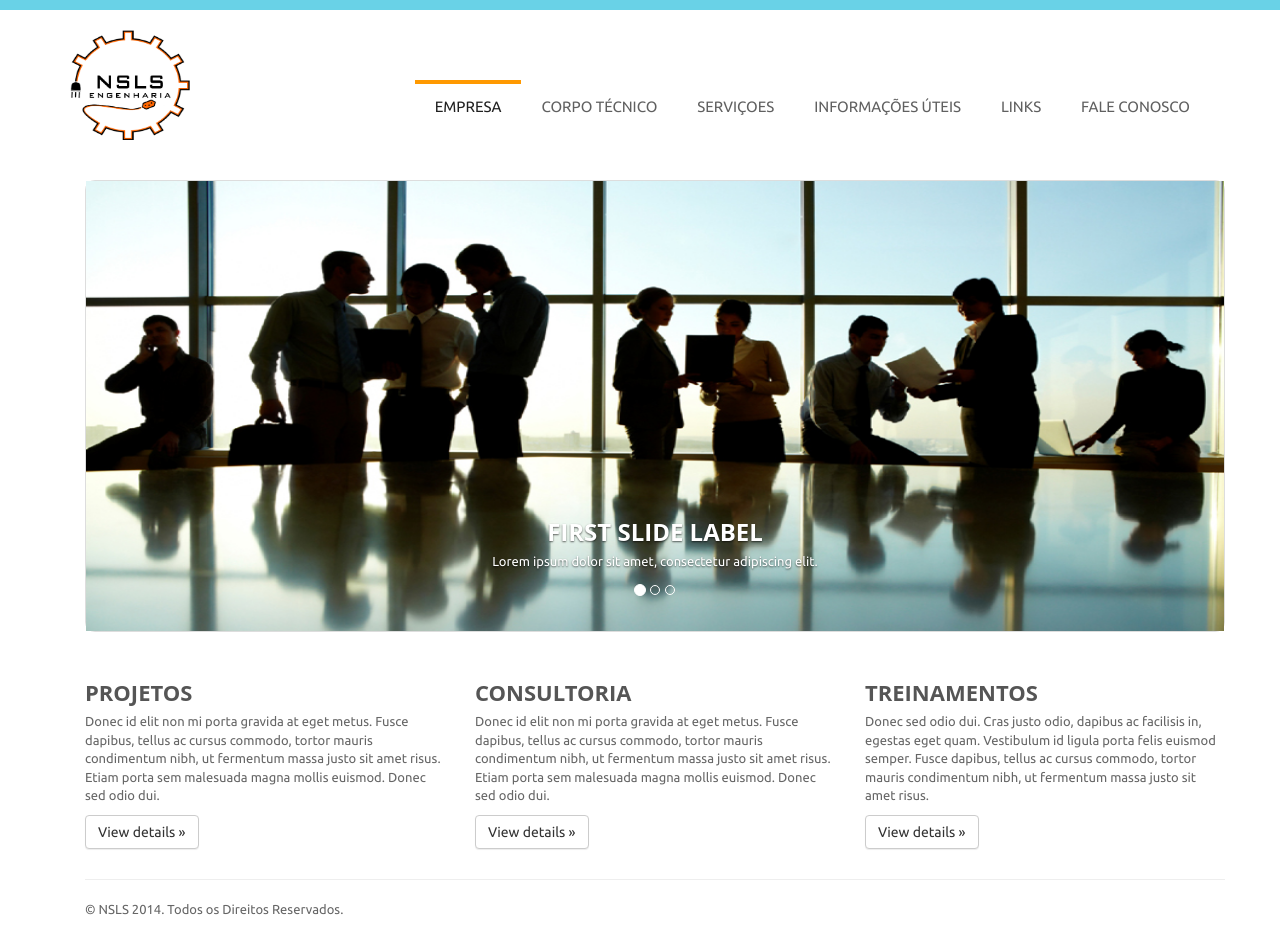
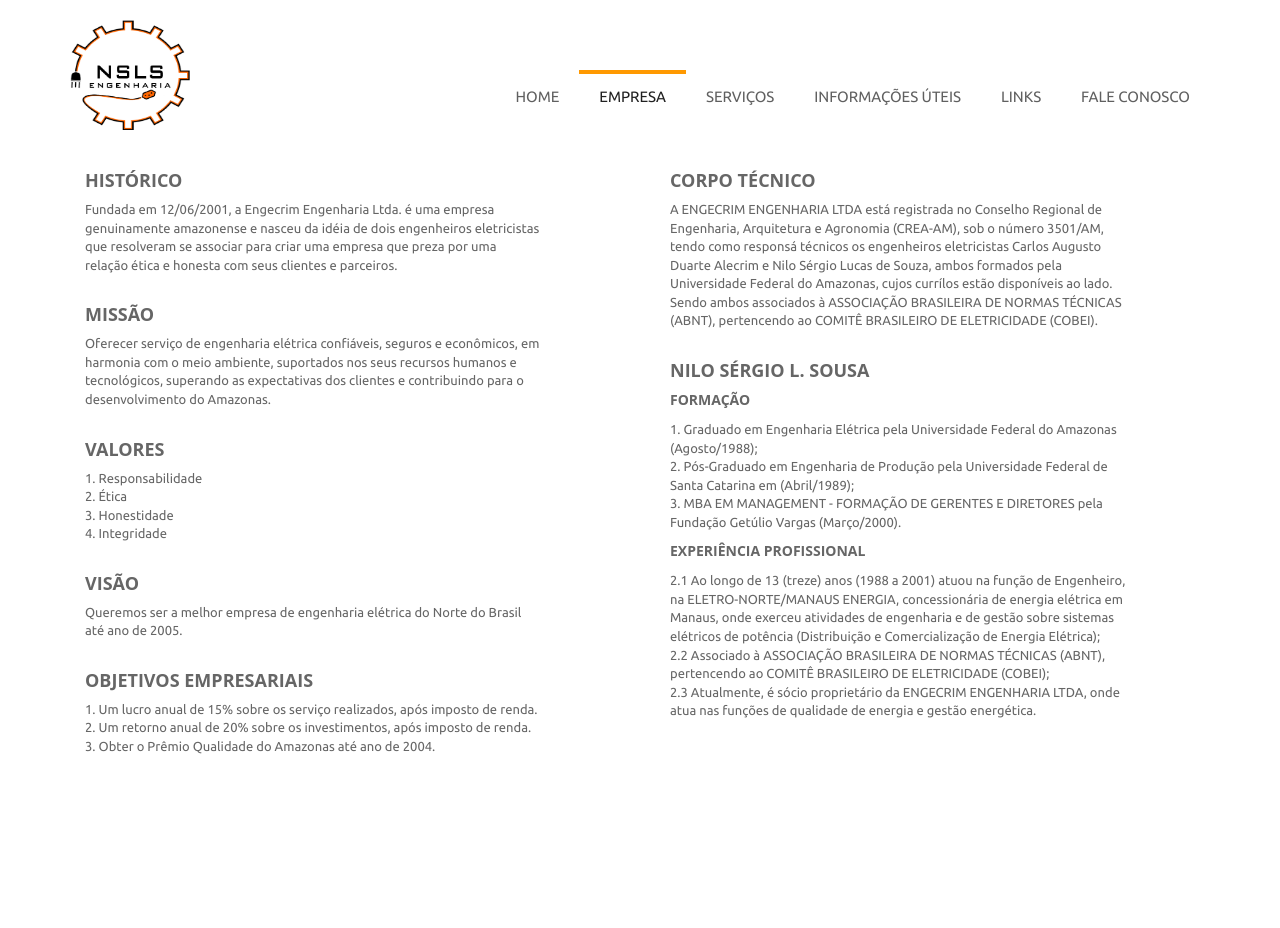
Before and after one commit to arthurbatista/nsls, a plain HTML site: page front-end/index.html in a window 1280 px wide. Both pictures are taken after a click on the link "EMPRESA". After the commit the page ends 800 px from the top, so only its background shows below. Drawn offline with nearby package versions, Linux system fonts and the light colour scheme; some packages are replaced by stand-ins of ours.

Commit message:
Create Service Page
- Add service images
- Add service information
- Create service style

```diff
--- a/front-end/css/style.css
+++ b/front-end/css/style.css
@@ -32,7 +32,7 @@ h3.title-2 {
 /*########## NAVBAR ##########*/
 
 header.main {
-	border-top: 10px solid #69D2E7;
+	/*border-top: 10px solid #69D2E7;*/
 	padding-top: 20px;
 	padding-bottom: 40px;
 }
@@ -117,8 +117,6 @@ h3 > .active > a, h3 > .active > a:hover {
 	height: 30px;
 }
 
-
-
 /*########## HOME ##########*/
 
 .service-container {
@@ -135,7 +133,23 @@ h3 > .active > a, h3 > .active > a:hover {
 	 width: 100%;
 }
 
-/*########## HOME ##########*/
+/*########## COMPANY ##########*/
+
+.block-description {
+	margin-bottom: 20px;
+}
+
+/*########## SERVICE ##########*/
+
+.services-container {
+	text-align: center;
+}
+
+
+.title-service {
+	margin-top: 30px;
+	margin-bottom: 10px;
+}
 
 /*########## CONTACT PAGE ##########*/
 
--- /dev/null
+++ b/front-end/empresa.html
@@ -0,0 +1,98 @@
+<div class="container">
+
+	<div class="row">
+
+		<div class="col-md-6">
+			<div class="row block-description">
+				<div class="col-xs-12 col-md-10">
+					<h4>Histórico</h4>
+ 					<p>
+ 						Fundada em 12/06/2001, a Engecrim Engenharia Ltda. é uma empresa genuinamente amazonense e nasceu da idéia de dois engenheiros eletricistas que resolveram se associar para criar uma empresa que preza por uma relação ética e honesta com seus clientes e parceiros.
+ 					</p>
+ 				</div>
+			</div>
+
+			<div class="row block-description">
+				<div class="col-xs-12 col-md-10">
+					<h4>Missão</h4>
+		 			<p>
+		 				Oferecer serviço de engenharia elétrica confiáveis, seguros e econômicos, em harmonia com o meio ambiente, suportados nos seus recursos humanos e tecnológicos, superando as expectativas dos clientes e contribuindo para o desenvolvimento do Amazonas.
+		 			</p>
+		 		</div>
+			</div>
+
+			<div class="row block-description">
+		 		<div class="col-xs-12 col-md-10">
+		 			<h4>Valores</h4>
+		 			<ul>
+		 				<li>1. Responsabilidade</li>
+		 				<li>2. Ética</li>
+		 				<li>3. Honestidade</li>
+		 				<li>4. Integridade</li>
+		 			</ul>
+		 		</div>
+			</div>
+
+			<div class="row block-description">
+		 		<div class="col-xs-12 col-md-10">
+		 			<h4>Visão</h4>
+		 			<p>
+		 				Queremos ser a melhor empresa de engenharia elétrica do Norte do Brasil até ano de 2005.
+		 			</p>
+		 		</div>
+			</div>
+
+			<div class="row block-description">
+				<div class="col-xs-12 col-md-10">
+					<h4>Objetivos Empresariais</h4>
+		 			<ul>
+		 				<li>1. Um lucro anual de 15% sobre os serviço realizados, após imposto de renda.</li>
+		 				<li>2. Um retorno anual de 20% sobre os investimentos, após imposto de renda.</li>
+		 				<li>3. Obter o Prêmio Qualidade do Amazonas até ano de 2004.</li>
+		 			</ul>
+		 		</div>
+			</div>
+		</div>
+
+		<div class="col-md-6">
+			<div class="row block-description">
+				<div class="col-xs-12 col-md-10">
+					<h4>Corpo Técnico</h4>
+ 					<p>
+ 						A ENGECRIM ENGENHARIA LTDA está registrada no Conselho Regional de Engenharia, Arquitetura e Agronomia (CREA-AM), sob o número 3501/AM, tendo como responsá técnicos os engenheiros eletricistas Carlos Augusto Duarte Alecrim e Nilo Sérgio Lucas de Souza, ambos formados pela Universidade Federal do Amazonas, cujos currílos estão disponíveis ao lado. Sendo ambos associados à ASSOCIAÇÃO BRASILEIRA DE NORMAS TÉCNICAS (ABNT), pertencendo ao COMITÊ BRASILEIRO DE ELETRICIDADE (COBEI).
+ 					</p>
+ 				</div>
+			</div>
+
+			<div class="row block-description">
+				<div class="col-xs-12 col-md-10">
+					<h4>Nilo Sérgio L. Sousa</h4>
+					<h5>Formação</h5>
+					<ul>
+						<li>
+							1. Graduado em Engenharia Elétrica pela Universidade Federal do Amazonas (Agosto/1988);
+						</li>
+						<li>
+							2. Pós-Graduado em Engenharia de Produção pela Universidade Federal de Santa Catarina em (Abril/1989);
+						</li>
+						<li>
+							3. MBA EM MANAGEMENT - FORMAÇÃO DE GERENTES E DIRETORES pela Fundação Getúlio Vargas (Março/2000).
+						</li>
+					</ul>
+					<h5>Experiência Profissional</h5>
+					<ul>
+						<li>
+							2.1 Ao longo de 13 (treze) anos (1988 a 2001) atuou na função de Engenheiro, na ELETRO-NORTE/MANAUS ENERGIA, concessionária de energia elétrica em Manaus, onde exerceu atividades de engenharia e de gestão sobre sistemas elétricos de potência (Distribuição e Comercialização de Energia Elétrica);
+						</li>
+						<li>
+							2.2 Associado à ASSOCIAÇÃO BRASILEIRA DE NORMAS TÉCNICAS (ABNT), pertencendo ao COMITÊ BRASILEIRO DE ELETRICIDADE (COBEI);
+						</li>
+						<li>
+							2.3 Atualmente, é sócio proprietário da ENGECRIM ENGENHARIA LTDA, onde atua nas funções de qualidade de energia e gestão energética.
+						</li>
+					</ul>
+				</div>
+			</div>
+		</div>
+	</div>
+</div>
--- a/front-end/home.html
+++ b/front-end/home.html
@@ -59,7 +59,7 @@
     </div>
   </div>
 
-  <hr>
+  <hr/>
 
   <footer>
     <p>&copy; NSLS 2014. Todos os Direitos Reservados.</p>
--- a/front-end/index.html
+++ b/front-end/index.html
@@ -45,11 +45,19 @@
       $(document).ready(function(){
         $("#main_container").load("home.html");
 
-        $("#home").click(function() {
+        $("#link-home").click(function() {
           $("#main_container").load("home.html");
         });
 
-        $("#contato").click(function() {
+        $("#link-empresa").click(function() {
+          $("#main_container").load("empresa.html");
+        });
+
+        $("#link-service").click(function() {
+          $("#main_container").load("service.html");
+        });
+
+        $("#link-contato").click(function() {
           $("#main_container").load("contato.html");
         });
       });
@@ -67,12 +75,12 @@
           <!-- NAVBAR -->
           <div>
             <ul id="main-navbar" class="pull-right">
-              <li><a id="home" href="#" data-toggle="tab">Empresa</a></li>
-              <li><a href="#" data-toggle="tab">Corpo Técnico</a></li>
-              <li><a href="#" data-toggle="tab">Serviçoes</a></li>
+              <li><a id="link-home" href="#" data-toggle="tab">Home</a></li>
+              <li><a id="link-empresa" href="#" data-toggle="tab">Empresa</a></li>
+              <li><a id="link-service" href="#" data-toggle="tab">Serviços</a></li>
               <li><a href="#" data-toggle="tab">Informações Úteis</a></li>
               <li><a href="#" data-toggle="tab">Links</a></li>
-              <li><a id="contato" href="#" data-toggle="tab">Fale Conosco</a></li>
+              <li><a id="link-contato" href="#" data-toggle="tab">Fale Conosco</a></li>
             </ul>
           </div>
 
```
Also changed, not shown: front-end/maps.html (deleted, +0 -21 lines), front-end/service.html (added, +41 -0 lines), front-end/img/ICONS_clipboard-300x300.jpg (added), front-end/img/PF-ICON-300x281.jpg (added), front-end/img/consulting.png (added), front-end/img/projects.png (added), front-end/img/traning.png (added).
